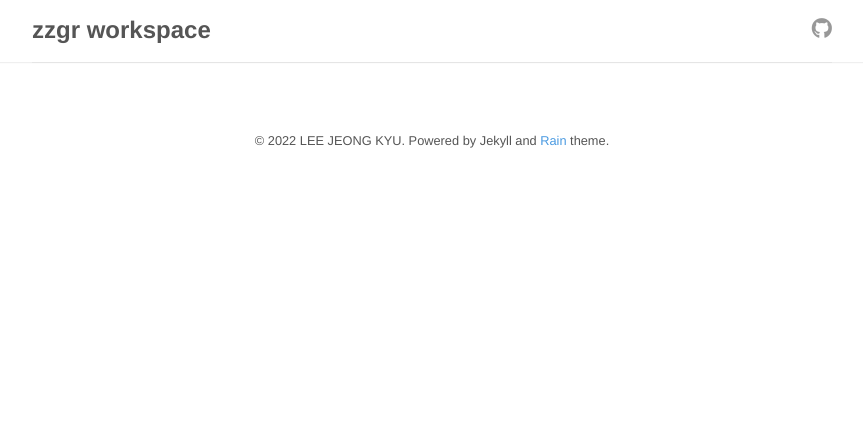
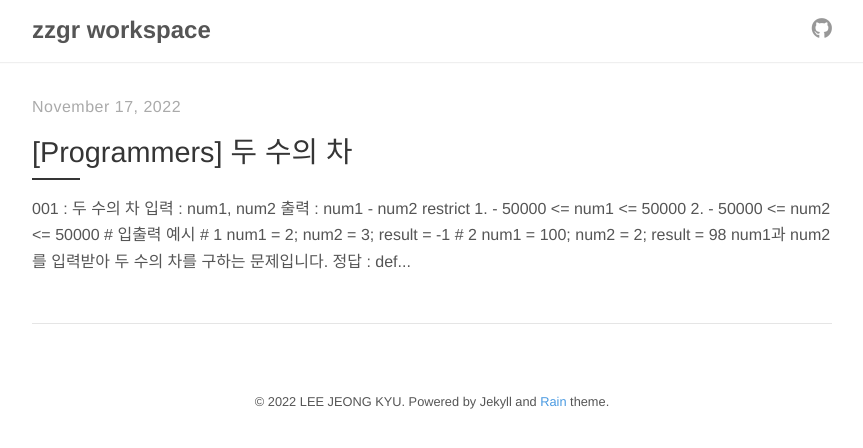
Before and after one commit to pythonzzgr/pythonzzgr.github.io, a Jekyll site: the page built from index.html, in a window 1280 px wide. Shown: the top 448 px of the page, without its empty margins (208-1071 px from the left). Built offline with Jekyll 4.4.1, drawn with Linux system fonts in a browser that asks for light colours; nearby versions of some CDN libraries; the list of posts is cut into pages by our own code.

Commit message:
20221117

````diff
--- a/_config.yml
+++ b/_config.yml
@@ -36,3 +36,6 @@
   github: https://github.com/pythonzzgr
   programmers: https://career.programmers.co.kr/pr/jun99ri_5949
   instagram: https://www.instagram.com/parseregexparse/
+
+# Indicate now in which folder
+breadcrumb: true
--- /dev/null
+++ b/_posts/2022-11-17-untitle.md
@@ -0,0 +1,44 @@
+---
+title:  "[Programmers] 두 수의 차"
+excerpt: "코딩테스트 연습, 입문 001"
+
+categories:
+  - [programmers]
+tags:
+  - [algorism, arithmetic operator]
+
+toc: true
+toc_sticky: true
+
+date: 2022-11-17
+last_modified_at: 2022-11-17
+---
+## *001 : 두 수의 차*
+### *입력 : num1, num2*
+### *출력 : num1 - num2*
+#### *restrict*
+##### *1. - 50000 <= num1 <= 50000*
+##### *2. - 50000 <= num2 <= 50000*
+<br>
+```python
+# 입출력 예시
+# 1
+num1 = 2; num2 = 3; result = -1
+# 2
+num1 = 100; num2 = 2; result = 98
+```
+
+  num1과 num2를 입력받아 두 수의 차를 구하는 문제입니다.
+<br>
+<hr>
+##### *정답 :*
+```python
+def solution(num1, num2):
+    answer = 0
+    answer = num1 - num2
+    return answer
+```
+<hr>
+<br>
+
+[두 수의 차]<br>[https://school.programmers.co.kr/learn/courses/30/lessons/120803]
````
Also changed, not shown: 2 other files.
